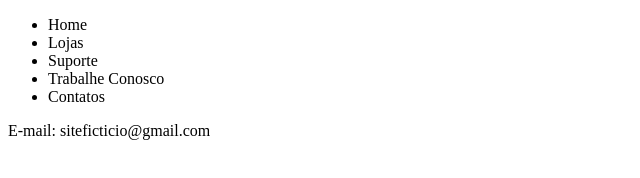
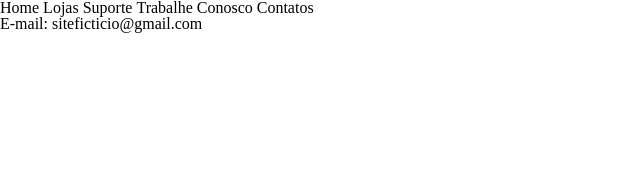
Before and after one commit to Heberthax1/git-github-testes, a plain HTML site: page index.html in a window 1280 px wide. Shown: the whole page, without its empty margins (0-640 px from the left). Drawn offline with Linux system fonts and the light colour scheme.

Commit message:
Adição de CSS

```diff
--- /dev/null
+++ b/css/index.css
@@ -0,0 +1,7 @@
+#menu-home{
+    position: relative;
+}
+
+#menu-home li{
+    display: inline;
+}
--- /dev/null
+++ b/css/reset.css
@@ -0,0 +1,48 @@
+/* http://meyerweb.com/eric/tools/css/reset/
+   v2.0 | 20110126
+   License: none (public domain)
+*/
+
+html, body, div, span, applet, object, iframe,
+h1, h2, h3, h4, h5, h6, p, blockquote, pre,
+a, abbr, acronym, address, big, cite, code,
+del, dfn, em, img, ins, kbd, q, s, samp,
+small, strike, strong, sub, sup, tt, var,
+b, u, i, center,
+dl, dt, dd, ol, ul, li,
+fieldset, form, label, legend,
+table, caption, tbody, tfoot, thead, tr, th, td,
+article, aside, canvas, details, embed,
+figure, figcaption, footer, header, hgroup,
+menu, nav, output, ruby, section, summary,
+time, mark, audio, video {
+	margin: 0;
+	padding: 0;
+	border: 0;
+	font-size: 100%;
+	font: inherit;
+	vertical-align: baseline;
+}
+/* HTML5 display-role reset for older browsers */
+article, aside, details, figcaption, figure,
+footer, header, hgroup, menu, nav, section {
+	display: block;
+}
+body {
+	line-height: 1;
+}
+ol, ul {
+	list-style: none;
+}
+blockquote, q {
+	quotes: none;
+}
+blockquote:before, blockquote:after,
+q:before, q:after {
+	content: '';
+	content: none;
+}
+table {
+	border-collapse: collapse;
+	border-spacing: 0;
+}
--- a/index.html
+++ b/index.html
@@ -6,10 +6,12 @@
         <meta name="description" content="Conteúdo para estudos de Git/GitHub">
         <meta name="viewport" content="width=content-width, initial-scale=1.0">
         <title>Estudos Git/GitHub</title>
+        <link rel="stylesheet" href="css/reset.css">
+        <link rel="stylesheet" href="css/index.css">
     </head>
     <body>
         <header>
-            <nav>
+            <nav id="menu-home">
                 <ul>
                     <li>Home</li>
                     <li>Lojas</li>
```
